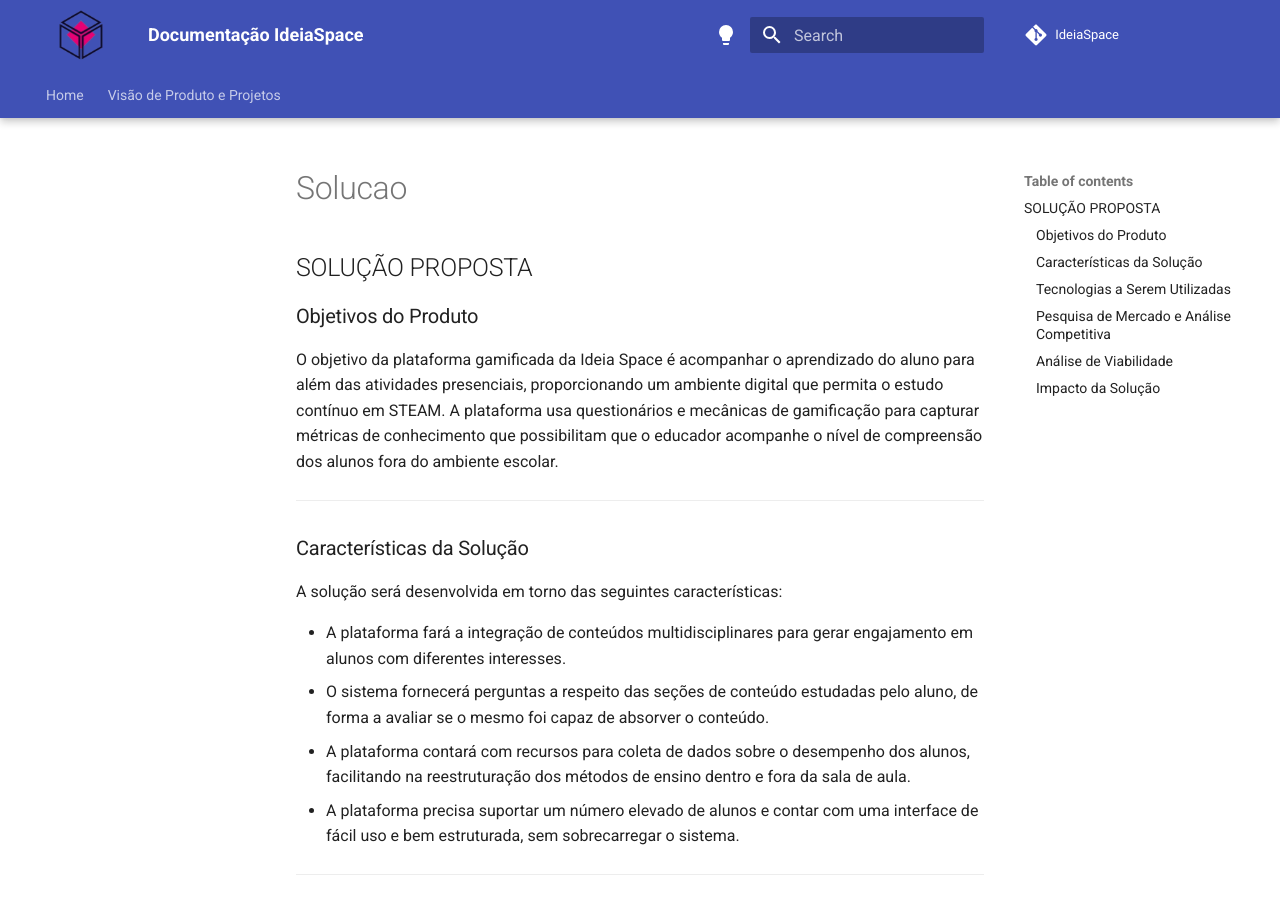
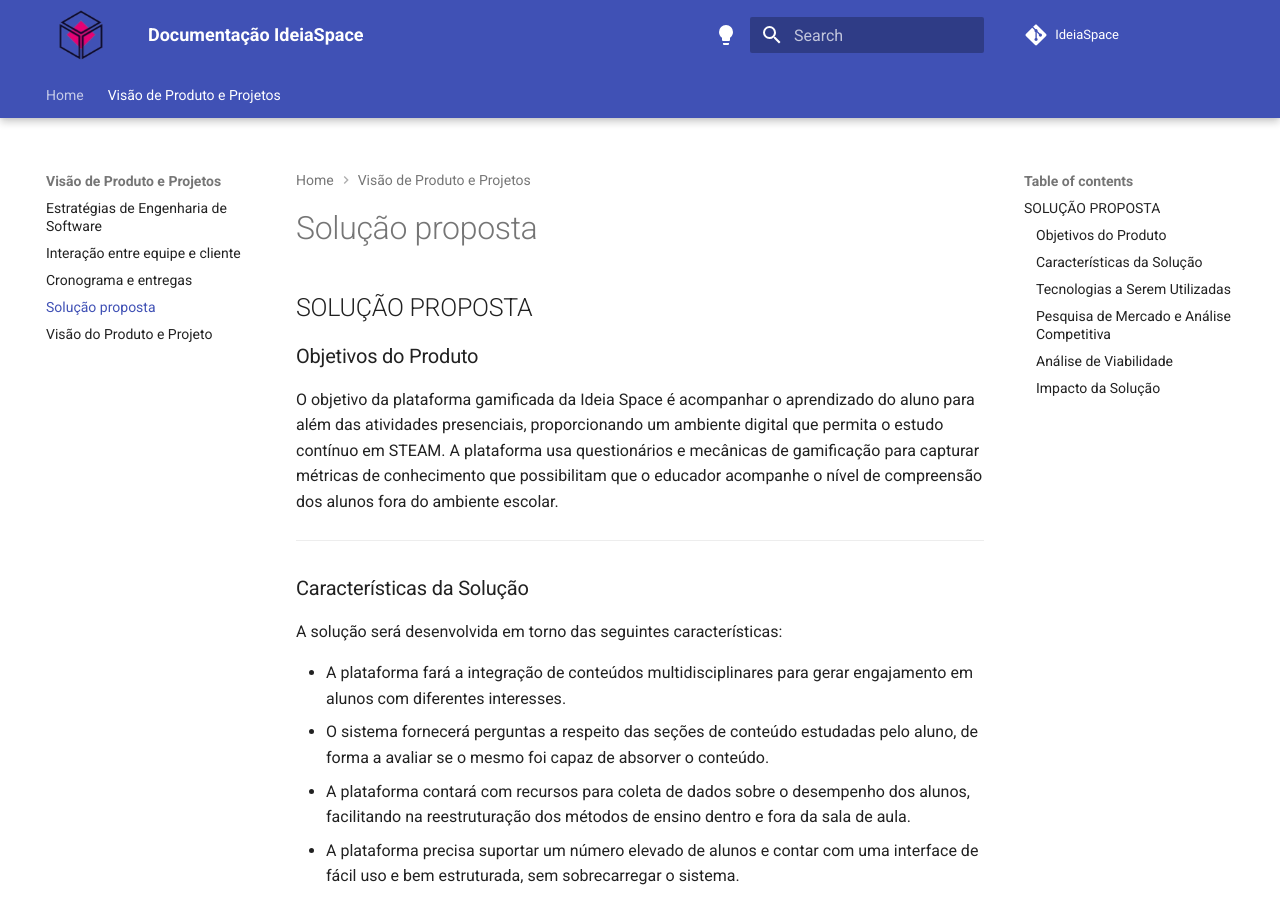
Before and after one commit to mdsreq-fga-unb/2024.2-T01-IdeaSpace, an MkDocs documentation site: the page built from docs/produto/solucao.md, in a window 1280 px wide and 900 px high. Built offline with MkDocs 1.6.1 and Material for MkDocs 9.7.7, drawn with Linux system fonts in a browser that asks for light colours; comment, search, counter and statistics services are not loaded.

Commit message:
docs: update yml

```diff
--- a/mkdocs.yml
+++ b/mkdocs.yml
@@ -8,6 +8,9 @@ nav:
   - Visão de Produto e Projetos:
       - Estratégias de Engenharia de Software: produto/estrategias.md
       - Interação entre equipe e cliente: interação/composição.md
+      - Cronograma e entregas: produto/cronograma-entregas.md
+      - Solução proposta: produto/solucao.md
+      - Visão do Produto e Projeto: produto/visao-produto-projeto.md
 
 theme:
   name: material
```
